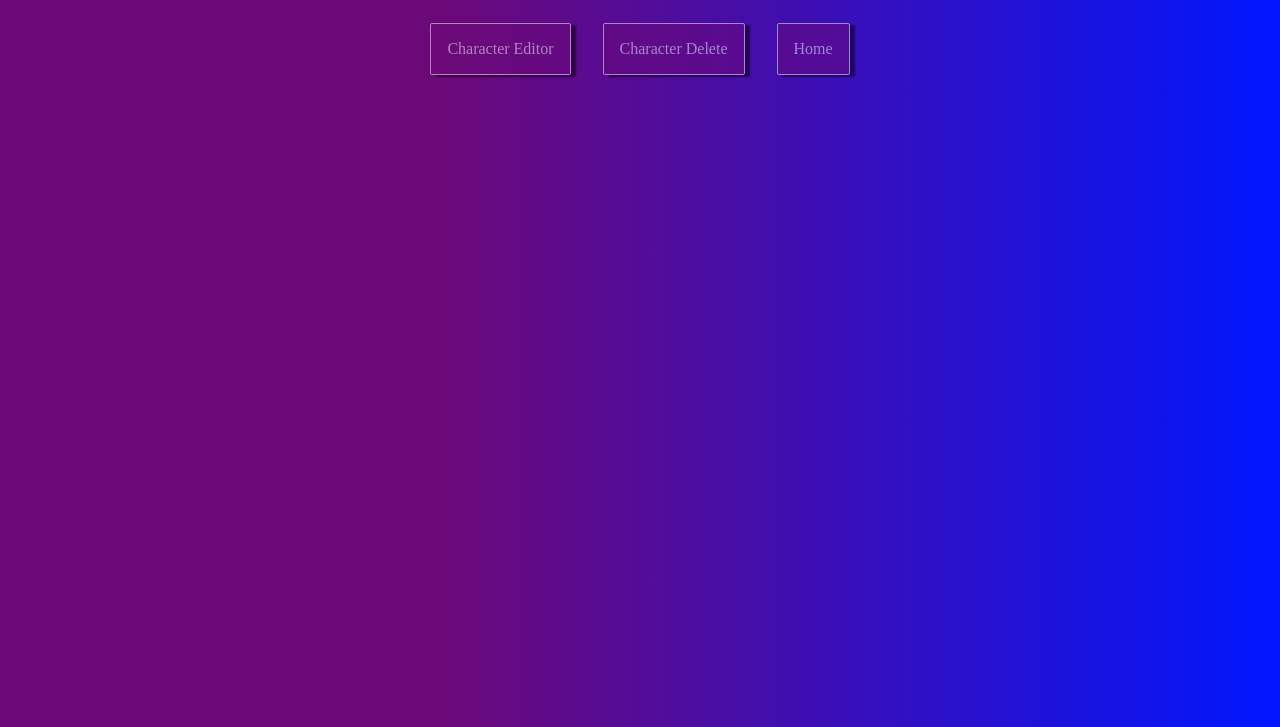
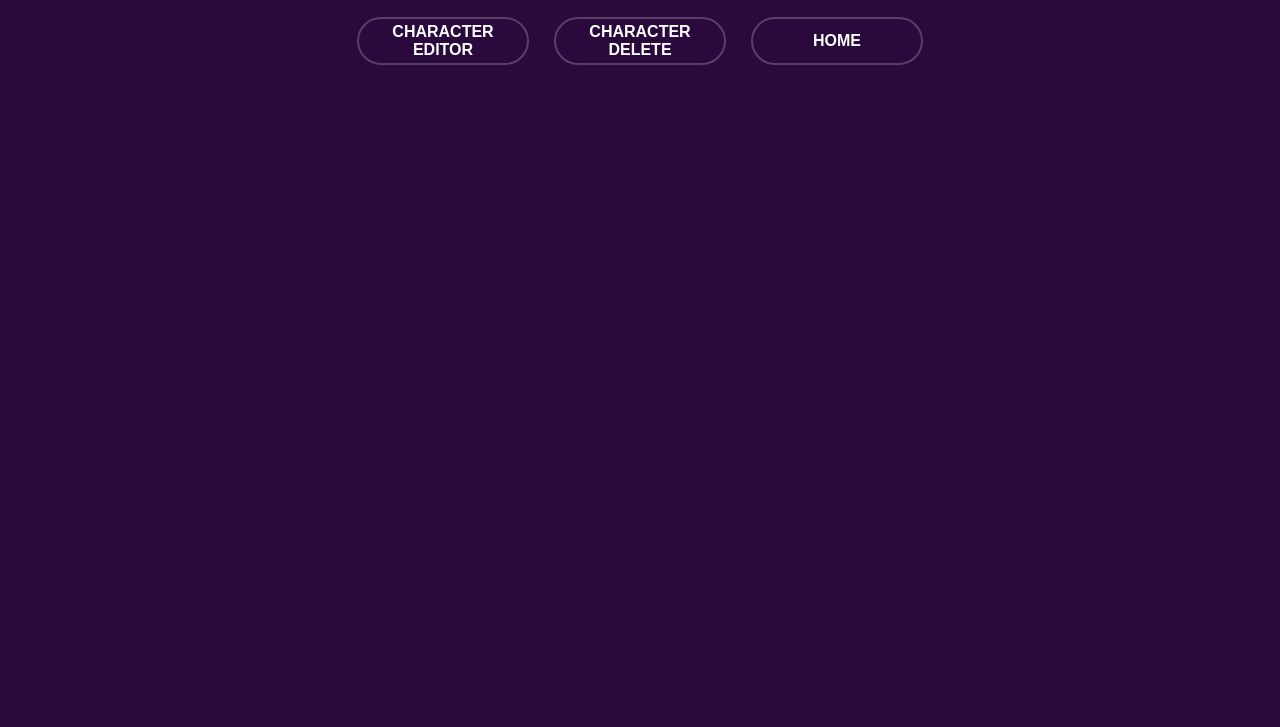
Before and after one commit to aurore-ry/character-manager-js, a website built with Parcel: page html/singleCharacter.html in a window 1280 px wide. Shown: the part 73-800 px from the top of the page. Built offline with nearby package versions, Linux system fonts and the light colour scheme; no server answers.

Commit message:
beauty style

```diff
--- a/css/singleCharacter.scss
+++ b/css/singleCharacter.scss
@@ -1,76 +1,80 @@
-body{
+body {
   max-width: 1440px;
   margin: 0 auto;
-    background-color: rgb(108,9,121);
-    background: linear-gradient(90deg, rgba(108,9,121,1) 35%, rgba(0,22,255,1) 100%);
-    h1{
+  background-color: rgb(42, 9, 61);
+  font-family: sans-serif;
+  h1 {
     padding-left: 5em;
     color: white;
-        text-transform: capitalize;
-        text-shadow: 5px 2px 2px black ;
-
+    text-transform: uppercase;
   }
-    li{
+  li {
     list-style-type: none;
   }
-    img{
+  img {
     border-radius: 50%;
-        box-shadow: 5px 2px 2px black ;
-
+    box-shadow: 2px 2px 2px #0000003d;
   }
-    a{
-        padding: 1em;
-        margin: 1em;
-        border: solid 1px white;
-        border-radius: 2px;
+  a {
     color: white;
     text-decoration: none;
-        text-transform: capitalize;
-        background-color: #6c0979;
-        box-shadow: 5px 2px 2px black ;
-        transition: 0.4s;
-        opacity: .5;
-        &:hover{
-            opacity: 1;
-            background-color: #0016ff;
+    text-transform: uppercase;
   }
 
+  .edit-style-btn {
+    display: flex;
+    justify-content: center;
+    align-items: center;
+    align-self: flex-end;
+
+    width: 148px;
+    height: 40px;
+
+    margin-top: 10px;
+    padding: 2px 10px;
+
+    border: 2px solid rgba(255, 255, 255, 0.219);
+    border-radius: 40px;
+    text-decoration: none;
+    color: white;
+    font-weight: bold;
+    text-align: center;
+    transition: border-color 280ms linear 0s;
+
+    &:hover {
+      border-color: white;
     }
-    .navbar{
-        display:flex;
+  }
+  .navbar {
+    display: flex;
     justify-content: center;
+    gap: 25px;
   }
-    .card{
+  .card {
     margin: 0 auto;
     border-radius: 10px;
     width: 80%;
-        background-color: darkslategrey;
-        box-shadow: 10px 5px 5px black ;
+    background-color: #390b5c;
+    box-shadow: 0 5px 8px 5px rgba(0, 0, 0, 0.24);
     display: flex;
     flex-direction: column;
     align-items: center;
-        &__image{
+    &__image {
       padding-top: 2em;
-
     }
-        &__name{
+    &__name {
       text-transform: capitalize;
       color: white;
-
     }
-        &__shortDesc{
+    &__shortDesc {
       width: 70%;
       color: lightgray;
       font-size: smaller;
       padding-bottom: 2em;
     }
-        &__longDesc{
+    &__longDesc {
       width: 90%;
       padding-bottom: 5em;
-
     }
-
   }
-
-
 }
--- a/html/singleCharacter.html
+++ b/html/singleCharacter.html
@@ -1,31 +1,29 @@
 <!DOCTYPE html>
 <html lang="en">
   <head>
-    <meta charset="UTF-8">
-    <meta http-equiv="X-UA-Compatible" content="IE=edge">
-    <meta name="viewport" content="width=device-width, initial-scale=1.0">
-    <link rel="stylesheet" href="../css/singleCharacter.css">
+    <meta charset="UTF-8" />
+    <meta http-equiv="X-UA-Compatible" content="IE=edge" />
+    <meta name="viewport" content="width=device-width, initial-scale=1.0" />
+    <link rel="stylesheet" href="../css/singleCharacter.css" />
     <title>character manager</title>
   </head>
   <body>
     <h1 class="title">characters manager</h1>
-    <div class="card__container">
-    </div>
+    <div class="card__container"></div>
     <div class="navbar">
-        <a href="#">character editor</a>
-        <a href="#" id="del">character delete</a>
-        <a href="../index.html" id="home">home</a>
+      <a href="#" id="edit" class="edit-style-btn">character editor</a>
+      <a href="#" id="del" class="edit-style-btn">character delete</a>
+      <a href="../index.html" id="home" class="edit-style-btn">home</a>
     </div>
     <template id="templateCard">
-
-
-        <ul class="card" >
-            <li class="card__image"><img id="avatarImg" src="../images/Marty_McFly.jpg" alt=""></li>
+      <ul class="card">
+        <li class="card__image">
+          <img id="avatarImg" src="../images/Marty_McFly.jpg" alt="" />
+        </li>
         <li class="card__name"><h3></h3></li>
         <li class="card__shortDesc"></li>
         <li class="card__longDesc"></li>
       </ul>
-
     </template>
   </body>
   <script src="../src/singleCharacter.js"></script>
```
Also changed, not shown: css/singleCharacter.css, 2 other files. Lines whose indentation alone changed are shown as unchanged.
